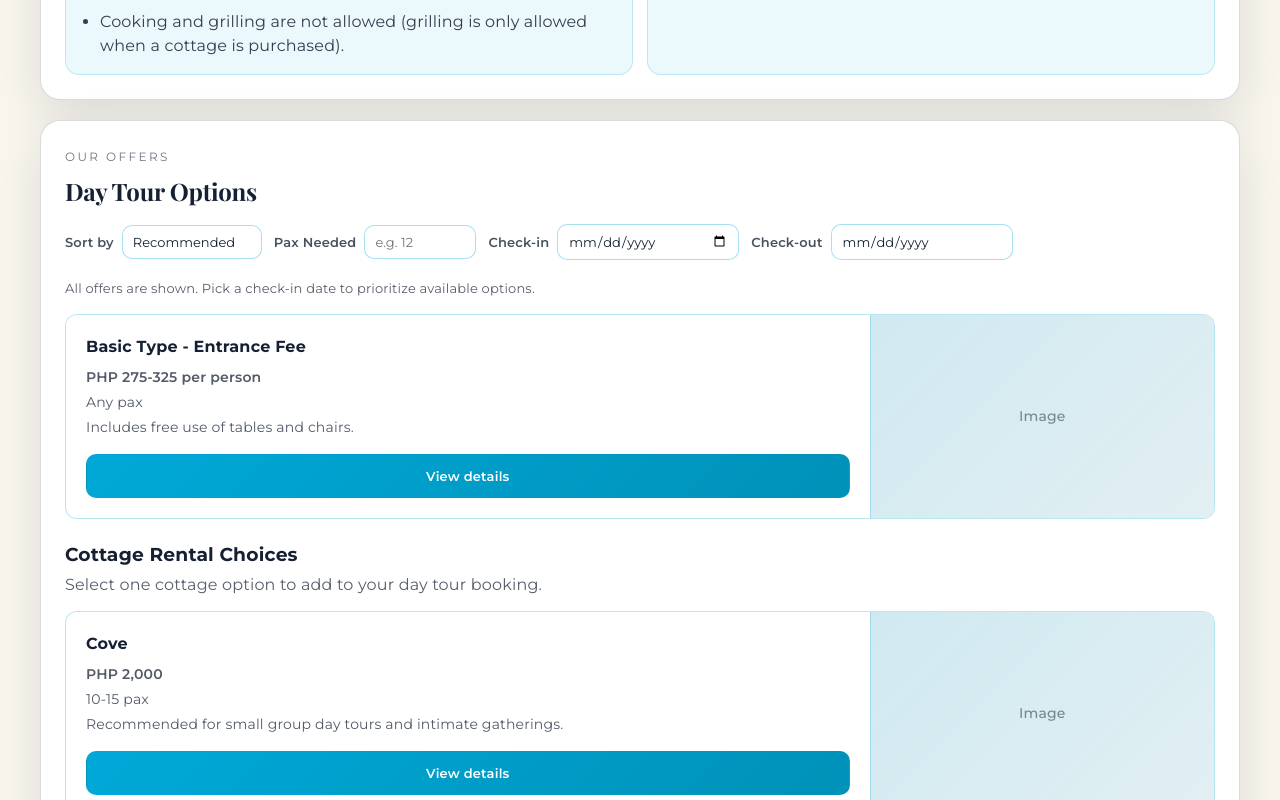
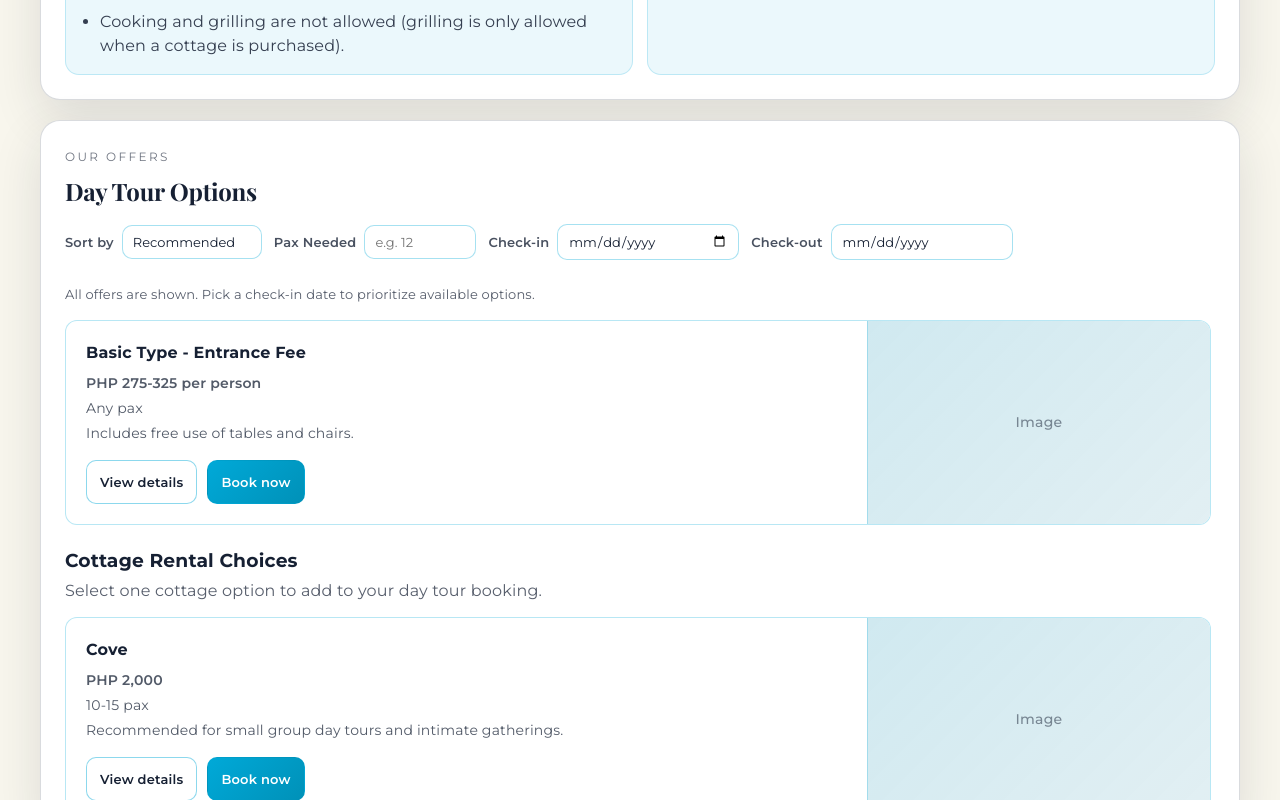
Before and after one commit to khenshi/munimuni_resort_booking, a React (Vite) app: page /packages in a window 1280 px wide. Shown: the part 420-1220 px from the top of the page. Built offline with nearby package versions, Linux system fonts and the light colour scheme.

Commit message:
added: scrollable offering lists, localstorage for persistance of sortations; modified: links of buttons

```diff
--- a/src/components/booking/BookingPageHeader.jsx
+++ b/src/components/booking/BookingPageHeader.jsx
@@ -1,6 +1,6 @@
 import { Link } from 'react-router-dom'
 
-export default function BookingPageHeader() {
+export default function BookingPageHeader({ detailsTo = '/packages' }) {
   return (
     <header className="bookingPageHeader">
       <div className="bookingPageHeaderInner">
@@ -12,9 +12,9 @@ export default function BookingPageHeader() {
           <Link to="/packages" className="bookingPageNavLink">
             View More Packages
           </Link>
-          <button onClick={() => window.history.back()} className="bookingPageNavLink">
+          <Link to={detailsTo} className="bookingPageNavLink">
             ← Back to Details
-          </button>
+          </Link>
         </nav>
       </div>
     </header>
--- a/src/components/packages/PackageOfferCard.jsx
+++ b/src/components/packages/PackageOfferCard.jsx
@@ -5,6 +5,8 @@ export default function PackageOfferCard({
   to,
   cardClassName = 'cottageCard',
   isUnavailable = false,
+  bookingTo,
+  bookingState,
 }) {
   const title = offer.name ?? offer.title
 
@@ -17,9 +19,16 @@ export default function PackageOfferCard({
           <p className="offerPrice">{offer.priceLabel}</p>
           {offer.paxLabel ? <p className="paxInfo">{offer.paxLabel}</p> : null}
           <p>{offer.description}</p>
-          <Link to={to} className="cottageSelectBtn">
-            View details
-          </Link>
+          <div className="offerCardActions">
+            <Link to={to} className="offerCardSecondaryBtn">
+              View details
+            </Link>
+            {bookingTo ? (
+              <Link to={bookingTo} state={bookingState} className="cottageSelectBtn">
+                Book now
+              </Link>
+            ) : null}
+          </div>
         </div>
         <div className="offerCardImage">
           <div className="imagePlaceholder">Image</div>
--- a/src/components/packages/PackagesOffersSection.jsx
+++ b/src/components/packages/PackagesOffersSection.jsx
@@ -1,12 +1,69 @@
-import { useMemo, useState } from 'react'
+import { useEffect, useMemo, useState } from 'react'
 import { addOns, cottages, dayTourOffers, overnightOffers } from './data'
 import { addDaysToISODate, getStayNightsByTab, getTodayISODate, isItemAvailableForDate } from './availability-utils'
 import PackageOfferCard from './PackageOfferCard'
 
+const OFFERS_FILTERS_STORAGE_KEY = 'resortPackagesOffersFiltersV1'
+
+const defaultFilters = {
+  sortBy: 'recommended',
+  paxValue: '',
+  checkInDate: '',
+}
+
+function readStoredFilters() {
+  if (typeof window === 'undefined') return {}
+
+  try {
+    const rawValue = window.localStorage.getItem(OFFERS_FILTERS_STORAGE_KEY)
+    if (!rawValue) return {}
+    const parsed = JSON.parse(rawValue)
+    return parsed && typeof parsed === 'object' ? parsed : {}
+  } catch {
+    return {}
+  }
+}
+
+function getFiltersForTab(tab) {
+  const stored = readStoredFilters()
+  const entry = stored?.[tab]
+  if (!entry || typeof entry !== 'object') return defaultFilters
+
+  return {
+    sortBy: typeof entry.sortBy === 'string' ? entry.sortBy : defaultFilters.sortBy,
+    paxValue: typeof entry.paxValue === 'string' ? entry.paxValue : defaultFilters.paxValue,
+    checkInDate: typeof entry.checkInDate === 'string' ? entry.checkInDate : defaultFilters.checkInDate,
+  }
+}
+
 export default function PackagesOffersSection({ activeTab }) {
-  const [sortBy, setSortBy] = useState('recommended')
-  const [paxValue, setPaxValue] = useState('')
-  const [checkInDate, setCheckInDate] = useState('')
+  const initialFilters = getFiltersForTab(activeTab)
+  const [sortBy, setSortBy] = useState(initialFilters.sortBy)
+  const [paxValue, setPaxValue] = useState(initialFilters.paxValue)
+  const [checkInDate, setCheckInDate] = useState(initialFilters.checkInDate)
+
+  useEffect(() => {
+    const tabFilters = getFiltersForTab(activeTab)
+    setSortBy(tabFilters.sortBy)
+    setPaxValue(tabFilters.paxValue)
+    setCheckInDate(tabFilters.checkInDate)
+  }, [activeTab])
+
+  useEffect(() => {
+    if (typeof window === 'undefined') return
+
+    const stored = readStoredFilters()
+    const nextStored = {
+      ...stored,
+      [activeTab]: {
+        sortBy,
+        paxValue,
+        checkInDate,
+      },
+    }
+
+    window.localStorage.setItem(OFFERS_FILTERS_STORAGE_KEY, JSON.stringify(nextStored))
+  }, [activeTab, sortBy, paxValue, checkInDate])
 
   const heading =
     activeTab === 'overnight' ? 'Overnight Offers' : activeTab === 'addons' ? 'Add-Ons List' : 'Day Tour Options'
@@ -30,6 +87,49 @@ export default function PackagesOffersSection({ activeTab }) {
   const requiresStayDates = activeTab === 'overnight' || activeTab === 'daytour'
   const stayNights = getStayNightsByTab(activeTab)
   const checkOutDate = checkInDate ? addDaysToISODate(checkInDate, stayNights) : ''
+  const prefillGuestCount = paxValue.trim()
+
+  const buildDetailsTo = (basePath) => {
+    const params = new URLSearchParams()
+
+    if (checkInDate) {
+      params.set('checkInDate', checkInDate)
+      params.set('checkOutDate', checkOutDate)
+    }
+
+    if (prefillGuestCount) params.set('guests', prefillGuestCount)
+
+    if (!params.toString()) return basePath
+
+    return `${basePath}?${params.toString()}`
+  }
+
+  const buildBookingTo = (offerType, offerId) => {
+    const params = new URLSearchParams({
+      offerType,
+      offerId,
+    })
+
+    if (checkInDate) {
+      params.set('checkInDate', checkInDate)
+      if (checkOutDate) params.set('checkOutDate', checkOutDate)
+    }
+
+    if (prefillGuestCount) params.set('guests', prefillGuestCount)
+
+    return `/booking?${params.toString()}`
+  }
+
+  const bookingPrefillState =
+    checkInDate || prefillGuestCount
+      ? {
+        prefillStayDates: {
+          checkInDate,
+          checkOutDate,
+        },
+        prefillGuestCount: prefillGuestCount || undefined,
+      }
+      : undefined
 
   const filterByPax = (items, getPax) => {
     const paxNeeded = paxValue === '' ? null : Number(paxValue)
@@ -177,13 +277,28 @@ export default function PackagesOffersSection({ activeTab }) {
         <p className="offersDateNotice">All offers are shown. Pick a check-in date to prioritize available options.</p>
       ) : null}
 
+      {requiresStayDates && checkInDate && activeTab === 'overnight' && overnightAvailableCount === 0 ? (
+        <p className="offersDateNotice">No overnight offers are available for the selected date. Unavailable offers are listed below.</p>
+      ) : null}
+
+      {requiresStayDates && checkInDate && activeTab === 'daytour' && daytourAvailableCount === 0 ? (
+        <p className="offersDateNotice">No day tour offers are available for the selected date. Unavailable offers are listed below.</p>
+      ) : null}
+
+      {requiresStayDates && checkInDate && activeTab === 'daytour' && cottagesAvailableCount === 0 ? (
+        <p className="offersDateNotice">No cottages are available for the selected date. Unavailable cottages are listed below.</p>
+      ) : null}
+
+      <div className="offersCardsScroll" aria-label="Offers cards scroll area">
         {activeTab === 'overnight' ? (
           <div className="overnightOffersGrid" role="list" aria-label="Overnight package offers">
             {sortedOvernightOffers.map((offer) => (
               <PackageOfferCard
                 key={offer.id}
                 offer={offer}
-              to={`/packages/offers/overnight/${offer.id}`}
+                to={buildDetailsTo(`/packages/offers/overnight/${offer.id}`)}
+                bookingTo={buildBookingTo('overnight', offer.id)}
+                bookingState={bookingPrefillState}
                 isUnavailable={offer.isUnavailableForSelectedDate}
               />
             ))}
@@ -191,7 +306,7 @@ export default function PackagesOffersSection({ activeTab }) {
         ) : activeTab === 'addons' ? (
           <div className="addonsGrid" role="list" aria-label="Available add-ons">
             {sortedAddOns.map((item) => (
-            <PackageOfferCard key={item.id} offer={item} to={`/packages/offers/addons/${item.id}`} />
+              <PackageOfferCard key={item.id} offer={item} to={buildDetailsTo(`/packages/offers/addons/${item.id}`)} />
             ))}
           </div>
         ) : (
@@ -201,7 +316,9 @@ export default function PackagesOffersSection({ activeTab }) {
                 <PackageOfferCard
                   key={offer.id}
                   offer={offer}
-                to={`/packages/offers/daytour/${offer.id}`}
+                  to={buildDetailsTo(`/packages/offers/daytour/${offer.id}`)}
+                  bookingTo={buildBookingTo('daytour', offer.id)}
+                  bookingState={bookingPrefillState}
                   isUnavailable={offer.isUnavailableForSelectedDate}
                 />
               ))}
@@ -217,7 +334,9 @@ export default function PackagesOffersSection({ activeTab }) {
                 <PackageOfferCard
                   key={cottage.id}
                   offer={cottage}
-                to={`/packages/offers/daytour/cottage-${cottage.id}`}
+                  to={buildDetailsTo(`/packages/offers/daytour/cottage-${cottage.id}`)}
+                  bookingTo={buildBookingTo('daytour', `cottage-${cottage.id}`)}
+                  bookingState={bookingPrefillState}
                   cardClassName="cottageCard"
                   isUnavailable={cottage.isUnavailableForSelectedDate}
                 />
@@ -225,18 +344,7 @@ export default function PackagesOffersSection({ activeTab }) {
             </div>
           </>
         )}
-
-      {requiresStayDates && checkInDate && activeTab === 'overnight' && overnightAvailableCount === 0 ? (
-        <p className="offersDateNotice">No overnight offers are available for the selected date. Unavailable offers are listed below.</p>
-      ) : null}
-
-      {requiresStayDates && checkInDate && activeTab === 'daytour' && daytourAvailableCount === 0 ? (
-        <p className="offersDateNotice">No day tour offers are available for the selected date. Unavailable offers are listed below.</p>
-      ) : null}
-
-      {requiresStayDates && checkInDate && activeTab === 'daytour' && cottagesAvailableCount === 0 ? (
-        <p className="offersDateNotice">No cottages are available for the selected date. Unavailable cottages are listed below.</p>
-      ) : null}
+      </div>
     </section>
   )
 }
--- a/src/pages/PackagesPage.jsx
+++ b/src/pages/PackagesPage.jsx
@@ -8,7 +8,7 @@ export default function PackagesPage() {
   const [activeTab, setActiveTab] = useState('daytour')
 
   return (
-    <div className="packagesPage">
+    <div className="packagesPage packagesBrowsePage">
       <PackagesPageHeader activeTab={activeTab} onTabChange={setActiveTab} />
       <main className="packagesPageMain">
         <PackagesInfoSection activeTab={activeTab} />
--- a/src/styles/components/packages/layout.css
+++ b/src/styles/components/packages/layout.css
@@ -6,11 +6,19 @@
   background: var(--color-sand-soft);
 }
 
+.packagesPage.packagesBrowsePage {
+  min-height: 100vh;
+}
+
 .packagesPageMain {
   min-height: 100vh;
   padding: 116px 20px 36px;
   max-width: 1200px;
   margin: 0 auto;
+}
+
+.packagesPage.packagesBrowsePage .packagesPageMain {
+  min-height: calc(100vh - 116px - 36px);
 }
 
 .packagesInfoSection,
@@ -24,6 +32,20 @@
 
 .packagesListSection {
   margin-top: 20px;
+}
+
+.packagesPage.packagesBrowsePage .packagesListSection {
+  max-height: min(82vh, 1040px);
+  overflow: hidden;
+  display: flex;
+  flex-direction: column;
+}
+
+.packagesPage.packagesBrowsePage .offersCardsScroll {
+  flex: 1 1 auto;
+  min-height: 0;
+  overflow-y: auto;
+  padding-right: 4px;
 }
 
 .packagesSectionKicker {
--- a/src/styles/components/packages/offers.css
+++ b/src/styles/components/packages/offers.css
@@ -198,6 +198,14 @@
   overflow: hidden;
 }
 
+.offerCardActions {
+  margin-top: 12px;
+  display: flex;
+  align-items: center;
+  gap: 10px;
+  flex-wrap: wrap;
+}
+
 .offerCardImage {
   flex: 0 0 30%;
   min-width: 200px;
@@ -222,7 +230,7 @@
 }
 
 .cottageSelectBtn {
-  margin-top: 12px;
+  margin-top: 0;
   margin-right: 0;
   display: inline-flex;
   align-items: center;
@@ -239,14 +247,42 @@
   font-size: 13px;
   letter-spacing: 0.2px;
   cursor: pointer;
-  transition: transform 140ms ease, background 160ms ease;
+  transition: transform 140ms ease, background 160ms ease, box-shadow 160ms ease;
 }
 
 .cottageSelectBtn:hover {
   transform: translateY(-1px);
+  box-shadow: 0 6px 14px rgba(var(--color-cyan-rgb), 0.3);
 }
 
 .cottageSelectBtn:focus-visible {
   outline: none;
   border-color: rgba(22, 32, 51, 0.48);
 }
+
+.offerCardSecondaryBtn {
+  display: inline-flex;
+  align-items: center;
+  justify-content: center;
+  text-decoration: none;
+  border: 1px solid rgba(var(--color-cyan-rgb), 0.45);
+  border-radius: 10px;
+  background: #ffffff;
+  color: var(--color-ink);
+  padding: 9px 13px;
+  font-weight: 600;
+  font-family: var(--font-body);
+  font-size: 13px;
+  letter-spacing: 0.2px;
+  transition: background 160ms ease, border-color 160ms ease;
+}
+
+.offerCardSecondaryBtn:hover {
+  background: rgba(var(--color-cyan-rgb), 0.08);
+  border-color: rgba(var(--color-cyan-rgb), 0.7);
+}
+
+.offerCardSecondaryBtn:focus-visible {
+  outline: none;
+  border-color: rgba(22, 32, 51, 0.48);
+}
```
Also changed, not shown: src/pages/BookingPage.jsx (+15 -4 lines), src/pages/PackageOfferDetailsPage.jsx (+15 -3 lines). Lines whose indentation alone changed are shown as unchanged.
